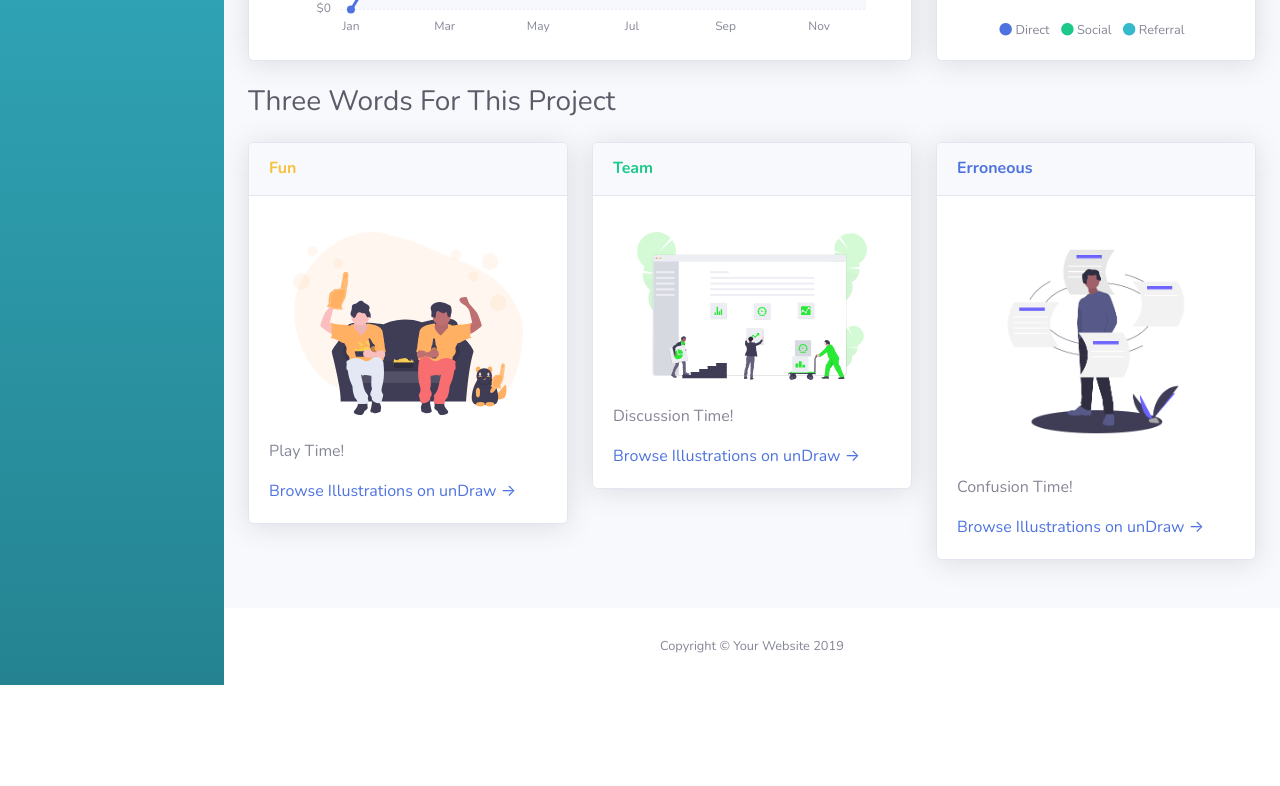
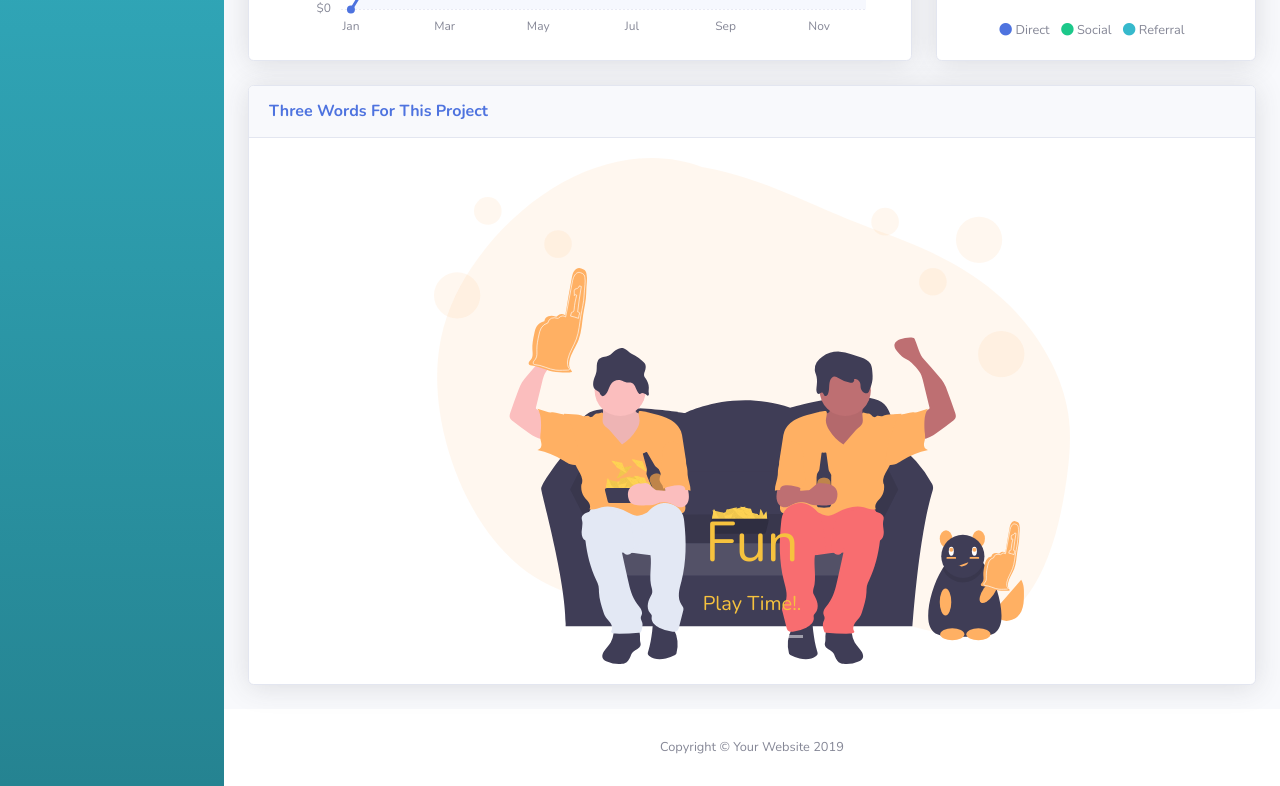
Before and after one commit to ntisw/final-project-webui2, a plain HTML site: page dashboard.html in a window 1280 px wide. Shown: the part 632-1418 px from the top of the page. Before the commit the page ends 1317 px from the top, so only its background shows below. Drawn offline with nearby package versions, Linux system fonts and the light colour scheme.

Commit message:
Update dashboard.html

```diff
--- a/dashboard.html
+++ b/dashboard.html
@@ -270,7 +270,7 @@
                   <div class="row no-gutters align-items-center">
                     <div class="col mr-2">
                       <div class="text-xs font-weight-bold text-primary text-uppercase mb-1">All Products</div>
-                      <div class="h5 mb-0 font-weight-bold text-gray-800" id="totalProducts"></div>
+                      <div class="h5 mb-0 font-weight-bold text-gray-800" ><span id="totalProducts">0</span>&nbsp;products</div>
                     </div>
                     <div class="col-auto">
                         <i class="fas fa-cart-arrow-down fa-2x text-gray-300"></i>
@@ -287,7 +287,7 @@
                   <div class="row no-gutters align-items-center">
                     <div class="col mr-2">
                       <div class="text-xs font-weight-bold text-success text-uppercase mb-1">All Customers</div>
-                      <div class="h5 mb-0 font-weight-bold text-gray-800" id="totalCustomers"></div>
+                      <div class="h5 mb-0 font-weight-bold text-gray-800" ><span id="totalCustomers">0</span>&nbsp;customers</div>
                     </div>
                     <div class="col-auto">
                       <i class="far fa-smile fa-2x text-gray-300"></i>
@@ -304,7 +304,7 @@
                     <div class="row no-gutters align-items-center">
                       <div class="col mr-2">
                         <div class="text-xs font-weight-bold text-success text-uppercase mb-1">All Suppliers</div>
-                        <div class="h5 mb-0 font-weight-bold text-gray-800" id="totalSuppliers"></div>
+                        <div class="h5 mb-0 font-weight-bold text-gray-800" ><span id="totalSuppliers">0</span>&nbsp;suppliers</div>
                       </div>
                       <div class="col-auto">
                         <i class="fas fa-comments fa-2x text-gray-300"></i>
@@ -321,7 +321,7 @@
                   <div class="row no-gutters align-items-center">
                     <div class="col mr-2">
                       <div class="text-xs font-weight-bold text-warning text-uppercase mb-1">All Orders</div>
-                      <div class="h5 mb-0 font-weight-bold text-gray-800" id="totalOrders" ></div>
+                      <div class="h5 mb-0 font-weight-bold text-gray-800"><span id='totalOrders'>0</span>&nbsp;orders</div>
                     </div>
                     <div class="col-auto">
                         <i class="fas fa-clipboard-list fa-2x text-gray-300"></i>
@@ -403,66 +403,79 @@
               </div>
             </div>
           </div>
+          <!-- Slide Three words -->
+          <div class="row justify-content-center">
+              <div class="col">
+                  <div class="card shadow mb-4">
+                    <!-- Card Header  -->
+                    <div class="card-header py-3 d-flex flex-row align-items-center justify-content-between">
+                      <h6 class="m-0 font-weight-bold text-primary">Three Words For This Project</h6>
+                    </div>
+                    <!-- Card Body -->
+                    <div class="card-body">
+                        <div class="bd-example">
+                            <div id="carouselExampleCaptions" class="carousel slide" data-ride="carousel">
+                              <ol class="carousel-indicators">
+                                <li data-target="#carouselCaptions" data-slide-to="0" class="active"></li>
+                                <li data-target="#carouselCaptions" data-slide-to="1"></li>
+                                <li data-target="#carouselCaptions" data-slide-to="2"></li>
+                              </ol>
+                              <div class="carousel-inner">
+                                <div class="carousel-item active">
+                                  <div class="row justify-content-center">
+                                      <div class="col-md-10 ">
+                                          <img src="img/undraw_Data_points_ubvs (2).svg" class="img-fluid d-block w-100" alt="Team word">
+                                      </div>
 
-          <!-- Content Row -->
-          <!-- Page Heading -->
-          <div class="d-sm-flex align-items-center justify-content-between mb-4">
-                <h1 class="h3 mb-0 text-gray-800">Three Words For This Project</h1>
-              </div>
-          <div class="row">
+                                      <div class="carousel-caption d-none d-md-block">
+                                        <p class="display-4 text-success">Team</p>
+                                        <p class="text-success h5">Discussion Time!.</p>
+                                      </div>
+                                  </div>
 
-            <!-- Content Column -->
-            <div class="col-lg-4 mb-4">
-                 <!-- Illustrations -->
-              <div class="card shadow mb-4">
-                    <div class="card-header py-3">
-                      <h6 class="m-0 font-weight-bold text-warning">Fun</h6>
+                                </div>
+                                <div class="carousel-item">
+                                  <div class="row justify-content-center">
+                                    <div class="col-md-8">
+                                        <img src="img/undraw_game_day_ucx9.svg" class="img-fluid d-block w-100" alt="Fun word">
+                                    </div>
+                                    <div class="carousel-caption d-none d-md-block">
+                                        <p class="display-4 text-warning">Fun</p>
+                                        <p class="text-warning h5">Play Time!.</p>
+                                      </div>
+                                  </div>
+                                </div>
+                                <div class="carousel-item">
+                                  <div class="row justify-content-center">
+                                    <div class="col-md-7">
+                                        <img src="img/undraw_Memory_storage_reh0.png" class="d-block w-100" alt="Erroneous word">
+                                    </div>
+                                    <div class="carousel-caption d-none d-md-block">
+                                        <p class="display-4 text-primary">Erroneous</h5>
+                                        <p class="text-primary h5">Confusion Time!.</p>
+                                      </div>
+                                  </div>
+
+
+                                </div>
+                              </div>
+                              <a class="carousel-control-prev" href="#carouselCaptions" role="button" data-slide="prev">
+                                <span class="carousel-control-prev-icon" aria-hidden="true"></span>
+                                <span class="sr-only">Previous</span>
+                              </a>
+                              <a class="carousel-control-next" href="#carouselCaptions" role="button" data-slide="next">
+                                <span class="carousel-control-next-icon" aria-hidden="true"></span>
+                                <span class="sr-only">Next</span>
+                              </a>
+                            </div>
+                          </div>
                     </div>
-                    <div class="card-body">
-                      <div class="text-center">
-                        <img class="img-fluid px-3 px-sm-4 mt-3 mb-4" style="width: 25rem;" src="img/undraw_game_day_ucx9.svg" alt="">
-                      </div>
-                      <p>Play Time!</p>
-                      <a target="_blank" rel="nofollow" href="https://undraw.co/">Browse Illustrations on unDraw &rarr;</a>
-                    </div>
+                    <!-- End Card Body-->
                   </div>
-            </div>
+                </div>
+          </div>
 
-            <div class="col-lg-4 mb-4">
-                <!-- Illustrations -->
-              <div class="card shadow mb-4">
-                    <div class="card-header py-3">
-                      <h6 class="m-0 font-weight-bold text-success">Team</h6>
-                    </div>
-                    <div class="card-body">
-                      <div class="text-center">
-                        <img class="img-fluid px-3 px-sm-4 mt-3 mb-4" style="width: 25rem;" src="img/undraw_Data_points_ubvs (2).svg" alt="">
-                      </div>
-                      <p>Discussion Time!</p>
-                      <a target="_blank" rel="nofollow" href="https://undraw.co/">Browse Illustrations on unDraw &rarr;</a>
-                    </div>
-                  </div>
-
-            </div>
-
-            <div class="col-lg-4 mb-4">
-
-              <!-- Illustrations -->
-              <div class="card shadow mb-4">
-                <div class="card-header py-3">
-                  <h6 class="m-0 font-weight-bold text-primary">Erroneous</h6>
-                </div>
-                <div class="card-body">
-                  <div class="text-center">
-                    <img class="img-fluid px-3 px-sm-4 mt-3 mb-4" style="width: 25rem;" src="img/undraw_Memory_storage_reh0.png" alt="">
-                  </div>
-                  <p>Confusion Time!</p>
-                  <a target="_blank" rel="nofollow" href="https://undraw.co/">Browse Illustrations on unDraw &rarr;</a>
-                </div>
-              </div>
-
-            </div>
-          </div>
+          <!-- End Slide Three words -->
 
         </div>
         <!-- /.container-fluid -->
```
